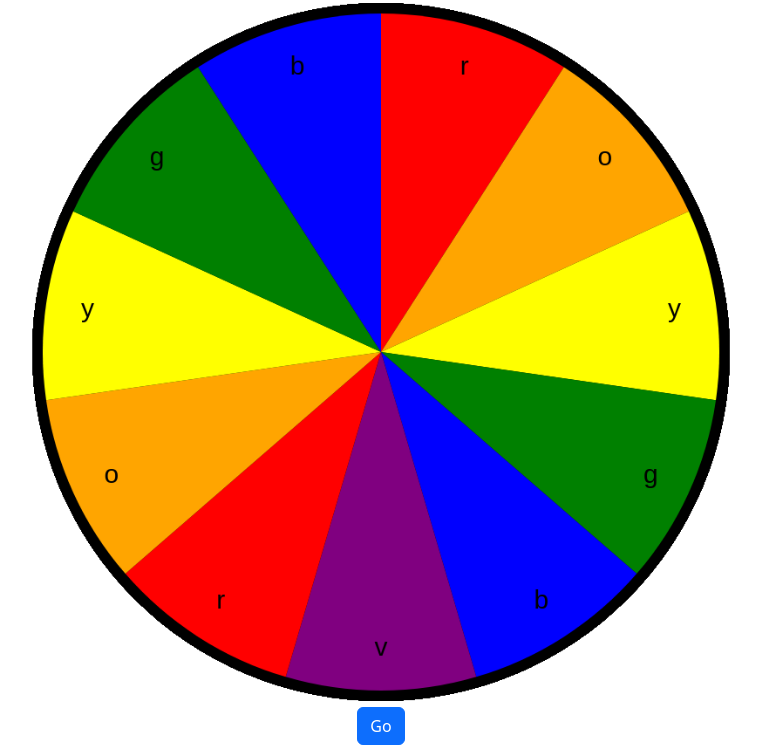
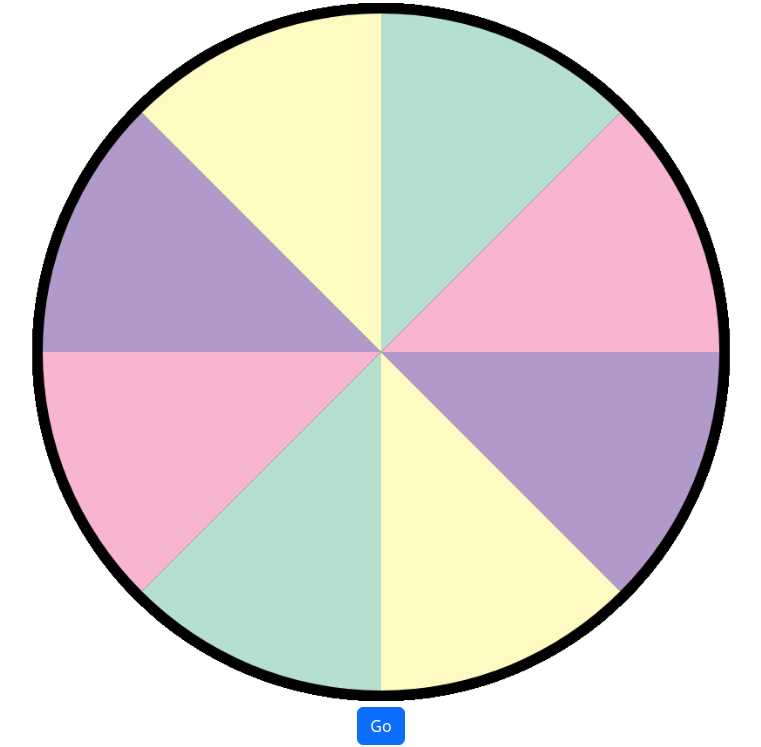
Before and after one commit to JohnBish/spinner, a plain HTML site: page index.html in a window 1280 px wide. Shown: the part 53-800 px from the top of the page, without its empty margins (259-1020 px from the left). Drawn offline with nearby package versions, Linux system fonts and the light colour scheme.

Commit message:
Update colors and style

```diff
--- a/index.html
+++ b/index.html
@@ -7,7 +7,7 @@
     <link href="https://cdn.jsdelivr.net/npm/bootstrap@5.3.2/dist/css/bootstrap.min.css" rel="stylesheet" integrity="sha384-T3c6CoIi6uLrA9TneNEoa7RxnatzjcDSCmG1MXxSR1GAsXEV/Dwwykc2MPK8M2HN" crossorigin="anonymous">
   </head>
   <body>
-    <div class="container-sm text-center">
+    <div class="container-sm text-center" id="container">
       <h1>Spinner</h1>
       <canvas id="spinnerCanvas" style="width:100%; height:100%"></canvas>
       <button type="button" class="btn btn-primary" onclick="spin()">Go</button>
--- a/spinner.js
+++ b/spinner.js
@@ -1,16 +1,15 @@
 let WHEEL_SCALE = 1;
 let WEDGE_SCALE = .97;
 let TEXT_SCALE = .85;
-let NUM_WEDGES = 11;
+let NUM_WEDGES = 8;
 let WEDGE_ANGLE = 2 * Math.PI / NUM_WEDGES;
-let COLORS = ["red", "orange", "yellow", "green", "blue", "purple"];
-let TEXT = ["r", "o", "y", "g", "b", "v"];
-let ANIM_TIME = 10; // Time in seconds
+let COLORS = ["#B5DFCF", "#F7B5D2", "#B19ACA", "#FFFAC2"];
+let ANIM_TIME = 5; // Time in seconds
 let WHEEL_ACCEL = 100 // Acceleration in radians/sec^2
 let BASE_WHEEL_DECEL = .1; // Deceleration in radians/sec^2
 let WHEEL_ACCEL_TIME = .3; // Time in seconds
 let WHEEL_DECEL_TIME = WHEEL_ACCEL_TIME - ANIM_TIME;
-let FULL_ROTATIONS = 4;
+let FULL_ROTATIONS = 2;
 
 var width;
 var height;
@@ -29,9 +28,11 @@ var canvas = document.getElementById("spinnerCanvas");
 canvas.width = window.innerWidth;
 canvas.height = window.innerHeight;
 var canvasCtx = canvas.getContext("2d");
-canvasCtx.font = "30px Arial";
+canvasCtx.font = "300% Arial";
 canvasCtx.textAlign = "center";
 canvasCtx.textBaseline = "middle";
+
+var container = document.getElementById("container");
 
 window.addEventListener("resize", (event) => {
   updateDimensions();
@@ -64,7 +65,6 @@ function updateDimensions() {
   var minDim = Math.min(width, height);
   wheelRad = minDim * WHEEL_SCALE / 2;
   wedgeRad = minDim * WEDGE_SCALE / 2;
-  textRad = minDim * TEXT_SCALE / 2;
 
   centerX = width / 2;
   centerY = height / 2;
@@ -95,7 +95,7 @@ function updateRotation() {
     // Calculate final wedge
     let normedFinalTopAngle = mod(-finalWedgeRotation - Math.PI/2, 2*Math.PI);
     let idx = mod(Math.floor(normedFinalTopAngle / WEDGE_ANGLE), COLORS.length);
-    alert("You got " + TEXT[idx] + "!");
+    document.body.style.backgroundColor = COLORS[idx];
 
     return finalWedgeRotation - initialWedgeRotation;
   }
@@ -121,17 +121,15 @@ function drawWedges() {
   for (let i = 0; i < NUM_WEDGES; i++) {
     var idx = i % COLORS.length;
     var color = COLORS[idx];
-    var text = TEXT[idx]
     drawWedge(
       wedgeRotation + i * WEDGE_ANGLE,
       wedgeRotation + (i + 1) * WEDGE_ANGLE,
       color,
-      text
     );
   }
 }
 
-function drawWedge(startAngle, endAngle, color, text) {
+function drawWedge(startAngle, endAngle, color) {
   canvasCtx.beginPath();
   canvasCtx.moveTo(centerX, centerY);
   canvasCtx.lineTo(
@@ -141,12 +139,6 @@ function drawWedge(startAngle, endAngle, color, text) {
   canvasCtx.arc(centerX, centerY, wedgeRad, startAngle, endAngle);
   canvasCtx.fillStyle = color;
   canvasCtx.fill();
-  canvasCtx.fillStyle = "black";
-  canvasCtx.fillText(
-    text,
-    centerX + textRad * Math.cos(startAngle + WEDGE_ANGLE/2),
-    centerY + textRad * Math.sin(startAngle + WEDGE_ANGLE/2)
-  );
 }
 
 // % doesn't work for negative numbers
```
